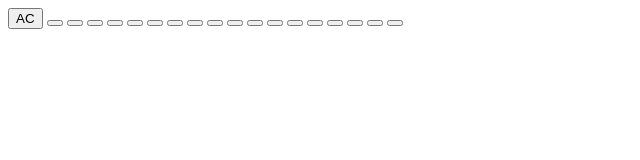
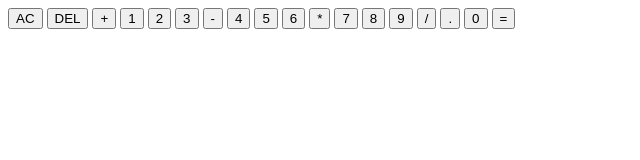
Before and after one commit to MainDev47621/calculator, a plain HTML site: page index.html in a window 1280 px wide. Shown: the whole page, without its empty margins (0-640 px from the left). Drawn offline with Linux system fonts and the light colour scheme.

Commit message:
Add html

```diff
--- a/index.html
+++ b/index.html
@@ -16,25 +16,24 @@
                 <div class="prev-operand"></div>
                 <div class="curr-operand"></div>
             </div>
-            <button class="span-two">AC</button>
-            <button></button>
-            <button></button>
-            <button></button>
-            <button></button>
-            <button></button>
-            <button></button>
-            <button></button>
-            <button></button>
-            <button></button>
-            <button></button>
-            <button></button>
-            <button></button>
-            <button></button>
-            <button></button>
-            <button></button>
-            <button></button>
-            <button></button>
-            <button></button>
+            <button btn-clear class="span-two">AC</button>
+            <button btn-delete>DEL</button>
+            <button btn-operation>+</button>
+            <button btn-number>1</button>
+            <button btn-number>2</button>
+            <button btn-number>3</button>
+            <button btn-operation>-</button>
+            <button btn-number>4</button>
+            <button btn-number>5</button>
+            <button btn-number>6</button>
+            <button btn-operation>*</button>
+            <button btn-number>7</button>
+            <button btn-number>8</button>
+            <button btn-number>9</button>
+            <button btn-operation>/</button>
+            <button btn-number>.</button>
+            <button btn-number>0</button>
+            <button btn-equals>=</button>
         </div>
     </body>
 </html>
```
